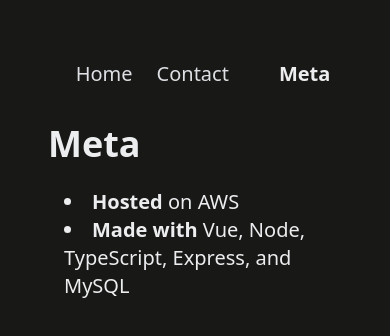
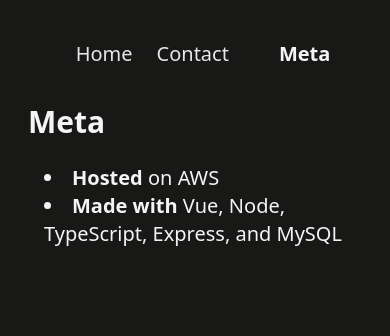
Before and after one commit to zqxyz/zquintxyz, a Vue app in the folder frontend/: page /meta in a window 390 px wide. Shown: the top 336 px of the page. Built offline with nearby package versions, Linux system fonts and the light colour scheme; some icons are missing; a web font is replaced by a local one.

Commit message:
color updates

```diff
--- a/frontend/src/App.vue
+++ b/frontend/src/App.vue
@@ -39,9 +39,10 @@
 
 <style>
 .containerClass {
-  @apply mx-auto p-6 xl:mb-[200px];
+  @apply mx-auto p-1 md:p-6 xl:mb-[200px];
   @apply w-full xl:max-w-5xl xl:translate-y-[100px];
   @apply bg-[#dedede] dark:bg-[#181817];
-  @apply transition-all opacity-90 dark:opacity-[0.97] xl:rounded-lg;
+  @apply xl:dark:outline xl:dark:outline-[#ffbf00] xl:dark:outline-1;
+  @apply transition-all xl:rounded-lg;
 }
 </style>
--- a/frontend/src/components/nav-menu.vue
+++ b/frontend/src/components/nav-menu.vue
@@ -1,7 +1,7 @@
 <script lang="ts" setup>
 import { globalState } from '../store';
 import { computed } from 'vue';
-import SvgIcon from '@jamescoyle/vue-icon';
+import icon from './icon.vue';
 import { mdiPineTree } from '@mdi/js';
 
 const activePage = computed(() => globalState.value.activePage);
@@ -31,12 +31,10 @@
         class="mb-1 text-gray-700 dark:text-gray-200 text-xl inline-block lg:block"
       >
         <Transition>
-          <svg-icon
+          <icon
             v-if="activePage === page.name"
-            type="mdi"
-            :size="18"
-            class="inline mx-1 fade text-gray-700 dark:text-gray-300"
             :path="mdiPineTree"
+            control-class="dark:text-[#4f0]"
           />
         </Transition>
         <router-link
--- a/frontend/src/index.css
+++ b/frontend/src/index.css
@@ -12,15 +12,15 @@
 }
 
 html {
-  @apply bg-[#182e1c] bg-cover bg-no-repeat bg-[center_top] bg-fixed;
+  @apply bg-cover bg-no-repeat bg-[center_top] bg-fixed;
 }
 
 .dark-bg {
-  @apply bg-[#181817];
+  @apply bg-[#181817] sm:bg-[#1c1c1a];
 }
 
 .light-bg {
-  @apply bg-[url('https://zquintxyz-public.s3.amazonaws.com/krisjanis-mezulis-Ndz3w6MCeWc-unsplash.jpg')];
+  @apply bg-[#dedede] sm:bg-[#85827e];
 }
 
 body {
@@ -36,5 +36,5 @@
 }
 
 h1 {
-  @apply inline-block mb-[0.15em] text-4xl font-black text-gray-800 dark:text-gray-100;
+  @apply inline-block mb-[0.15em] text-3xl md:text-4xl font-black text-gray-800 dark:text-gray-100;
 }
--- a/frontend/src/views/meta.view.vue
+++ b/frontend/src/views/meta.view.vue
@@ -1,12 +1,10 @@
 <script lang="ts" setup>
-import { onMounted, computed } from 'vue';
+import { onMounted } from 'vue';
 import { globalState } from '../store';
 
 onMounted(() => {
   globalState.value.activePage = 'Meta';
 });
-
-const isLightMode = computed(() => globalState.value.darkMode !== 'dark');
 </script>
 
 <template>
@@ -23,13 +21,6 @@
       <li>
         <strong>Made with</strong> Vue, Node, TypeScript, Express, and MySQL
       </li>
-      <li v-if="isLightMode">
-        <strong>
-          <a href="https://unsplash.com/photos/Ndz3w6MCeWc">Background image</a>
-        </strong>
-        by
-        <a href="https://unsplash.com/@krisijanis">Krisjanis Mezulis</a>
-      </li>
     </ul>
   </article>
 </template>
```
